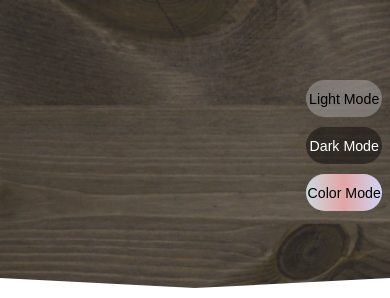
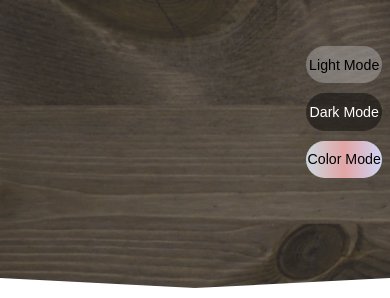
Before and after one commit to amorse25/adammorse, a website: page index.html in a window 390 px wide. Shown: the part 546-844 px from the top of the page. Drawn offline with nearby package versions, Linux system fonts and the light colour scheme.

Commit message:
Update CSS

```diff
--- a/index.css
+++ b/index.css
@@ -675,7 +675,7 @@ nav ul li a:hover:after {
         padding: 3px 3px;
     }
     .theme-container {
-        height: 27vh;
+        height: 31vh;
         bottom: 0;
         padding: 0px;
     }
@@ -705,6 +705,7 @@ nav ul li a:hover:after {
         top: 765px;
         left: 330px;
     }
+
 }
 
 /* iPhone 6/7/8 Plus DONE*/
```
